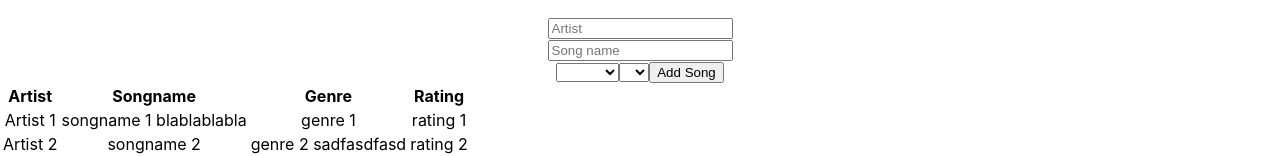
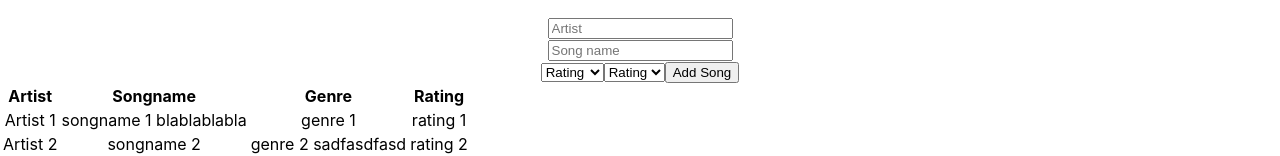
Before and after one commit to Modulo3002/03.songsaver, a React (Create React App) app: page / in a window 1280 px wide. Shown: the part 523-679 px from the top of the page. Built offline with nearby package versions, Linux system fonts and the light colour scheme.

Commit message:
Add button is working Add button ads songs to the list.

```diff
--- a/src/components/Dropdown.js
+++ b/src/components/Dropdown.js
@@ -1,14 +1,7 @@
 import React from "react";
 
-// const log = (event) => {
-//   console.log(event.target.value);
-//   return event.target.value;
-// };
-
 function Dropdownmenu(props) {
-  console.log(props.selection);
   const dropDownMenuItems = props.selection.map((x) => {
-    console.log(x);
     return <option value={x}>{x}</option>;
   });
 
@@ -19,7 +12,7 @@ function Dropdownmenu(props) {
         props.onchange(event.target.value);
       }}
     >
-      <option value=""></option>
+      <option value="">Rating</option>
       {dropDownMenuItems}
     </select>
   );
```
